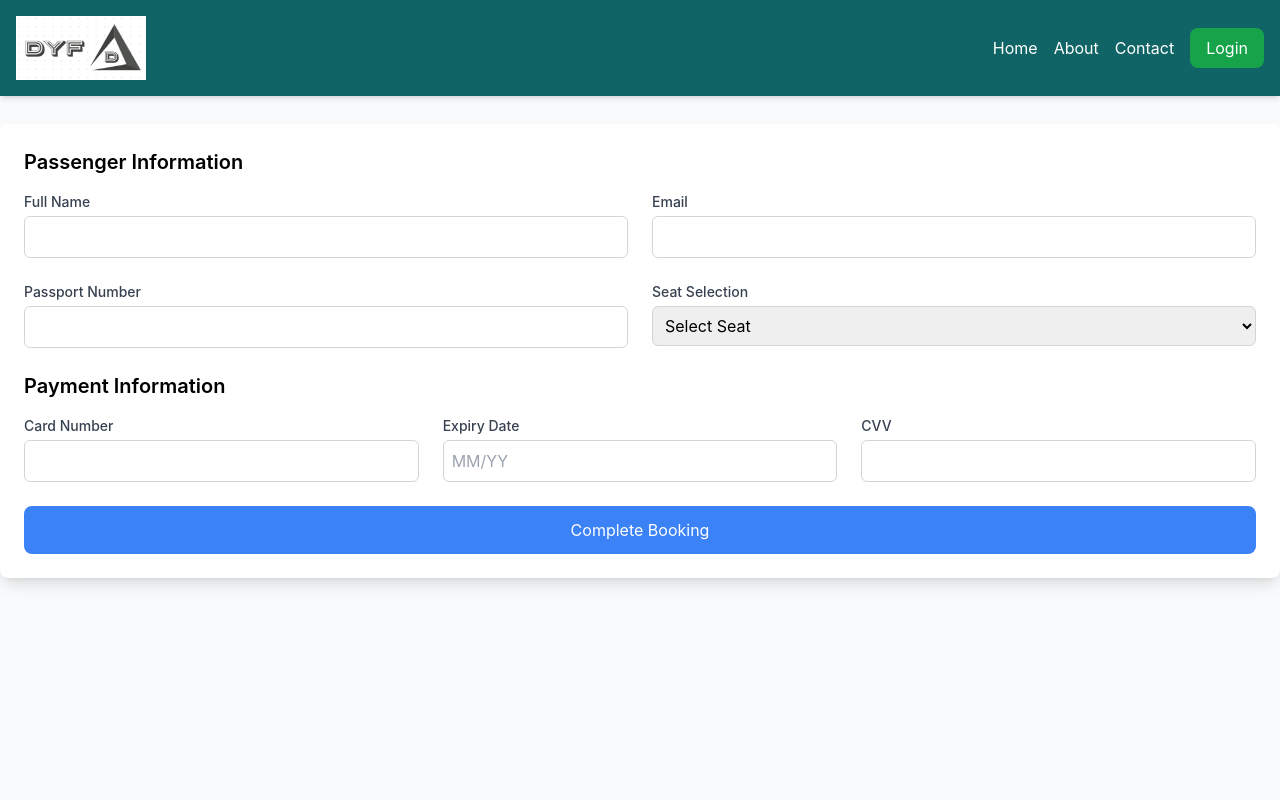
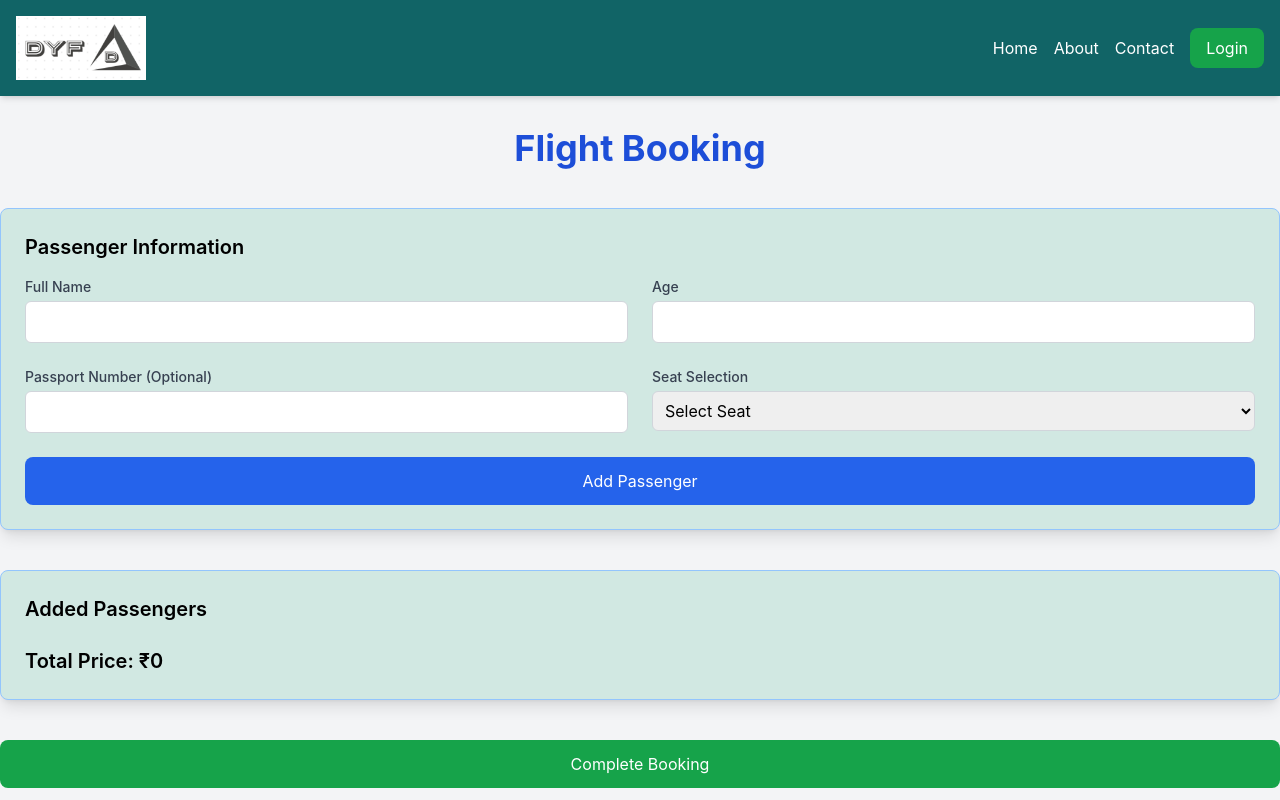
Before and after one commit to Abhijitop25/Airline-booking, a React (Create React App) app: page /booking in a window 1280 px wide. Shown: the top 800 px of the page. Built offline with nearby package versions, Linux system fonts and the light colour scheme.

Commit message:
Changes in booking

```diff
--- a/src/pages/Booking.jsx
+++ b/src/pages/Booking.jsx
@@ -2,58 +2,74 @@ import React, { useState } from 'react';
 import { useLocation } from 'react-router-dom';
 
 const Booking = () => {
-
   const [passengerInfo, setPassengerInfo] = useState({
     fullName: '',
-    email: '',
+    age: '',
     passportNumber: '',
     seatSelection: '',
   });
+  const [passengers, setPassengers] = useState([]);
   const location = useLocation();
-  const { flight } = location.state||{};
- console.log(flight)
-  const [paymentInfo, setPaymentInfo] = useState({
-    cardNumber: '',
-    expiryDate: '',
-    cvv: '',
-  });
+  const { flight } = location.state || {};
+  const [totalPrice, setTotalPrice] = useState(0);
 
   const handleInputChange = (e) => {
     const { name, value } = e.target;
     setPassengerInfo({ ...passengerInfo, [name]: value });
   };
 
-  const handlePaymentChange = (e) => {
-    const { name, value } = e.target;
-    setPaymentInfo({ ...paymentInfo, [name]: value });
+  const addPassenger = (e) => {
+    e.preventDefault();
+    setPassengers([...passengers, passengerInfo]);
+    setTotalPrice(totalPrice + flight.price);
+    setPassengerInfo({
+      fullName: '',
+      age: '',
+      passportNumber: '',
+      seatSelection: '',
+    });
   };
 
   const handleBooking = (e) => {
     e.preventDefault();
-    // Submit booking info here
-    console.log('Passenger Info:', passengerInfo);
-    console.log('Payment Info:', paymentInfo);
+    // Submit final booking info
+    console.log('Passengers:', passengers);
   };
 
   return (
-    <div className="min-h-screen bg-gray-50 py-12">
-      <div className="container mx-auto">
-        <h1 className="text-3xl font-bold text-center text-gray-800 mb-10">Flight Booking</h1>
+    <div className="min-h-screen bg-gray-100 py-12">
+      <div className="container mx-auto mt-20">
+        <h1 className="text-4xl font-bold text-center text-blue-700 mb-10">Flight Booking</h1>
 
-        {/* Flight Selection */}
-        {/* <div className="bg-white shadow-lg rounded-lg p-6 mb-10">
-          <h2 className="text-xl font-semibold mb-4">Flight Details</h2>
-          <p className="text-gray-600">From: {origin}</p>
-          <p className="text-gray-600">To: {destination} </p>
-          <p className="text-gray-600">Departure: {departureDate}, 10:00 AM</p>
-          <p>Class: {travelClass}</p>
-          <p>Number of passengers: {passengers}</p>
-        </div> */}
+        {/* Flight Details Section */}
+        {flight && (
+          <div className="bg-[#d1e8e2] shadow-lg rounded-lg p-6 mb-10 border border-blue-300">
+            <h2 className="text-2xl font-semibold text-gray-800 mb-4">Flight Details</h2>
+            <div className="grid grid-cols-1 sm:grid-cols-2 gap-6">
+              <div>
+                <p className="text-gray-600">Flight Number:</p>
+                <p className="text-xl font-bold">{flight.flightNumber}</p>
+              </div>
+              <div>
+                <p className="text-gray-600">Departure:</p>
+                <p className="text-xl font-bold">{new Date(flight.departureTime).toLocaleString()}</p>
+              </div>
+              <div>
+                <p className="text-gray-600">Arrival:</p>
+                <p className="text-xl font-bold">{new Date(flight.arrivalTime).toLocaleString()}</p>
+              </div>
+              <div>
+                <p className="text-gray-600">Price per Passenger:</p>
+                <p className="text-xl font-bold text-green-600">₹{flight.price}</p>
+              </div>
+            </div>
+          </div>
+        )}
 
         {/* Passenger Information Form */}
-        <div className="bg-white shadow-lg rounded-lg p-6 mb-10">
+        <div className="bg-[#d1e8e2] shadow-lg rounded-lg p-6 mb-10 border border-blue-300">
           <h2 className="text-xl font-semibold mb-4">Passenger Information</h2>
-          <form onSubmit={handleBooking}>
+          <form onSubmit={addPassenger}>
             <div className="grid grid-cols-1 gap-6 mb-6 sm:grid-cols-2">
               <div>
                 <label htmlFor="fullName" className="block text-sm font-medium text-gray-700">
@@ -65,29 +81,29 @@ const Booking = () => {
                   name="fullName"
                   value={passengerInfo.fullName}
                   onChange={handleInputChange}
-                  className="mt-1 block w-full border border-gray-300 rounded-md p-2"
+                  className="mt-1 block w-full border border-gray-300 rounded-md p-2 focus:ring focus:ring-blue-300"
                   required
                 />
               </div>
 
               <div>
-                <label htmlFor="email" className="block text-sm font-medium text-gray-700">
-                  Email
+                <label htmlFor="age" className="block text-sm font-medium text-gray-700">
+                  Age
                 </label>
                 <input
-                  type="email"
-                  id="email"
-                  name="email"
-                  value={passengerInfo.email}
+                  type="number"
+                  id="age"
+                  name="age"
+                  value={passengerInfo.age}
                   onChange={handleInputChange}
-                  className="mt-1 block w-full border border-gray-300 rounded-md p-2"
+                  className="mt-1 block w-full border border-gray-300 rounded-md p-2 focus:ring focus:ring-blue-300"
                   required
                 />
               </div>
 
               <div>
                 <label htmlFor="passportNumber" className="block text-sm font-medium text-gray-700">
-                  Passport Number
+                  Passport Number (Optional)
                 </label>
                 <input
                   type="text"
@@ -95,8 +111,7 @@ const Booking = () => {
                   name="passportNumber"
                   value={passengerInfo.passportNumber}
                   onChange={handleInputChange}
-                  className="mt-1 block w-full border border-gray-300 rounded-md p-2"
-                  required
+                  className="mt-1 block w-full border border-gray-300 rounded-md p-2 focus:ring focus:ring-blue-300"
                 />
               </div>
 
@@ -109,7 +124,7 @@ const Booking = () => {
                   name="seatSelection"
                   value={passengerInfo.seatSelection}
                   onChange={handleInputChange}
-                  className="mt-1 block w-full border border-gray-300 rounded-md p-2"
+                  className="mt-1 block w-full border border-gray-300 rounded-md p-2 focus:ring focus:ring-blue-300"
                   required
                 >
                   <option value="">Select Seat</option>
@@ -120,66 +135,43 @@ const Booking = () => {
               </div>
             </div>
 
-            {/* Payment Information */}
-            <h2 className="text-xl font-semibold mb-4">Payment Information</h2>
-            <div className="grid grid-cols-1 gap-6 mb-6 sm:grid-cols-3">
-              <div>
-                <label htmlFor="cardNumber" className="block text-sm font-medium text-gray-700">
-                  Card Number
-                </label>
-                <input
-                  type="text"
-                  id="cardNumber"
-                  name="cardNumber"
-                  value={paymentInfo.cardNumber}
-                  onChange={handlePaymentChange}
-                  className="mt-1 block w-full border border-gray-300 rounded-md p-2"
-                  required
-                />
-              </div>
-
-              <div>
-                <label htmlFor="expiryDate" className="block text-sm font-medium text-gray-700">
-                  Expiry Date
-                </label>
-                <input
-                  type="text"
-                  id="expiryDate"
-                  name="expiryDate"
-                  value={paymentInfo.expiryDate}
-                  onChange={handlePaymentChange}
-                  className="mt-1 block w-full border border-gray-300 rounded-md p-2"
-                  placeholder="MM/YY"
-                  required
-                />
-              </div>
-
-              <div>
-                <label htmlFor="cvv" className="block text-sm font-medium text-gray-700">
-                  CVV
-                </label>
-                <input
-                  type="text"
-                  id="cvv"
-                  name="cvv"
-                  value={paymentInfo.cvv}
-                  onChange={handlePaymentChange}
-                  className="mt-1 block w-full border border-gray-300 rounded-md p-2"
-                  required
-                />
-              </div>
-            </div>
-
-            {/* Submit Button */}
             <div className="mt-6">
               <button
                 type="submit"
-                className="w-full bg-blue-500 text-white p-3 rounded-lg hover:bg-blue-600 transition"
+                className="w-full bg-blue-600 text-white p-3 rounded-lg hover:bg-blue-700 transition"
               >
-                Complete Booking
+                Add Passenger
               </button>
             </div>
           </form>
+        </div>
+
+        {/* Added Passengers Section */}
+        <div className="bg-[#d1e8e2] shadow-lg rounded-lg p-6 mb-10 border border-blue-300">
+          <h2 className="text-xl font-semibold mb-4">Added Passengers</h2>
+          <ul className="space-y-4">
+            {passengers.map((passenger, index) => (
+              <li key={index} className="border border-blue-200 p-4 rounded-md">
+                <p><strong>Name:</strong> {passenger.fullName}</p>
+                <p><strong>Age:</strong> {passenger.age}</p>
+                <p><strong>Seat:</strong> {passenger.seatSelection}</p>
+              </li>
+            ))}
+          </ul>
+
+          <div className="mt-6 text-xl font-semibold">
+            Total Price: ₹{totalPrice}
+          </div>
+        </div>
+
+        {/* Complete Booking Button */}
+        <div className="mt-6">
+          <button
+            onClick={handleBooking}
+            className="w-full bg-green-600 text-white p-3 rounded-lg hover:bg-green-700 transition"
+          >
+            Complete Booking
+          </button>
         </div>
       </div>
     </div>
--- a/src/pages/FlightResults.jsx
+++ b/src/pages/FlightResults.jsx
@@ -20,7 +20,7 @@ const FlightResults = () => {
       departureTime: "2019-04-28T07:15:15.000Z",
       flightNumber: "QF103",
       id: 1,
-      price: 5000,
+      price: 3000,
       totalSeats: 500,
       updatedAt: "2024-08-18T11:50:43.000Z"
     },
```
